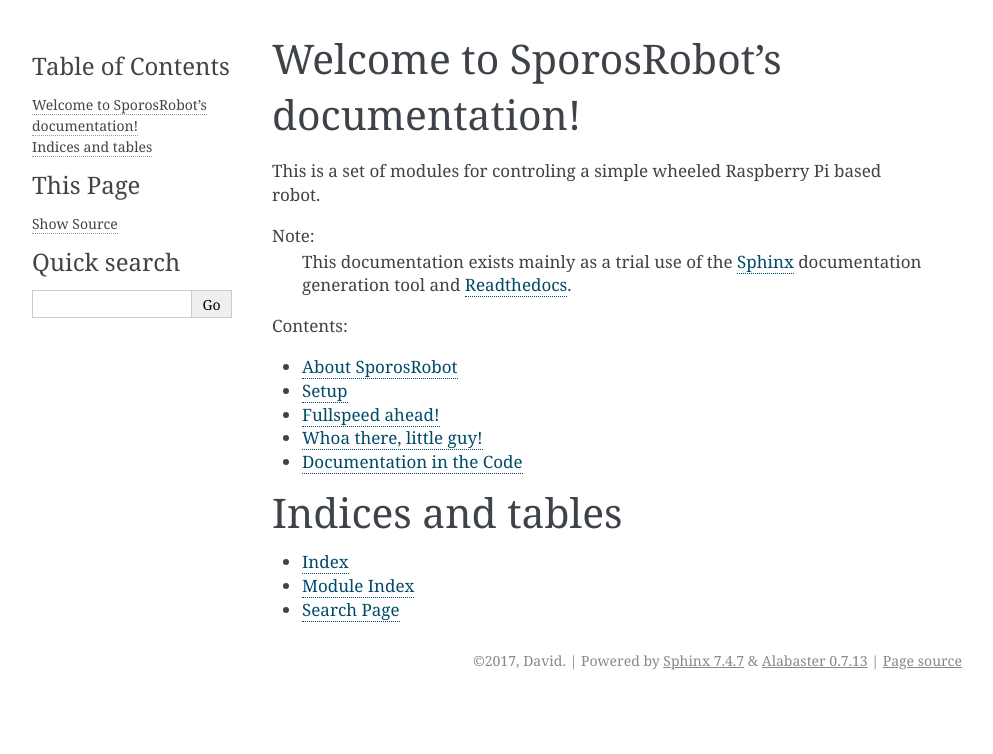
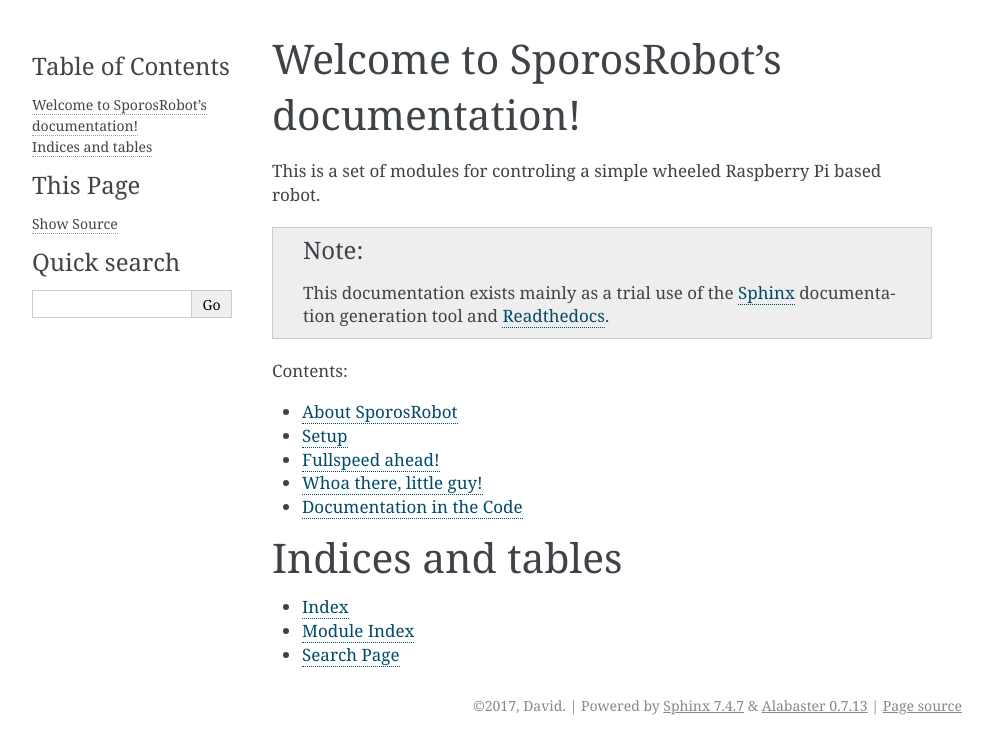
Before and after one commit to adlhancock/SporosRobot, a Sphinx documentation site: the page built from docs/index.rst, in a window 1280 px wide. Shown: the top 754 px of the page, without its empty margins (148-1141 px from the left). Built offline with Sphinx 7.4.7, drawn with Linux system fonts in a browser that asks for light colours.

```diff
--- a/docs/index.rst
+++ b/docs/index.rst
@@ -8,8 +8,7 @@ Welcome to SporosRobot's documentation!
 
 This is a set of modules for controling a simple wheeled Raspberry Pi based robot.
 
-Note:
-    This documentation exists mainly as a trial use of the `Sphinx <http://www.sphinx-doc.org/>`_ documentation generation tool and `Readthedocs <https://readthedocs.org/>`_.
+.. note:: This documentation exists mainly as a trial use of the `Sphinx <http://www.sphinx-doc.org/>`_ documentation generation tool and `Readthedocs <https://readthedocs.org/>`_.
 
 .. toctree::
    :maxdepth: 2
```
